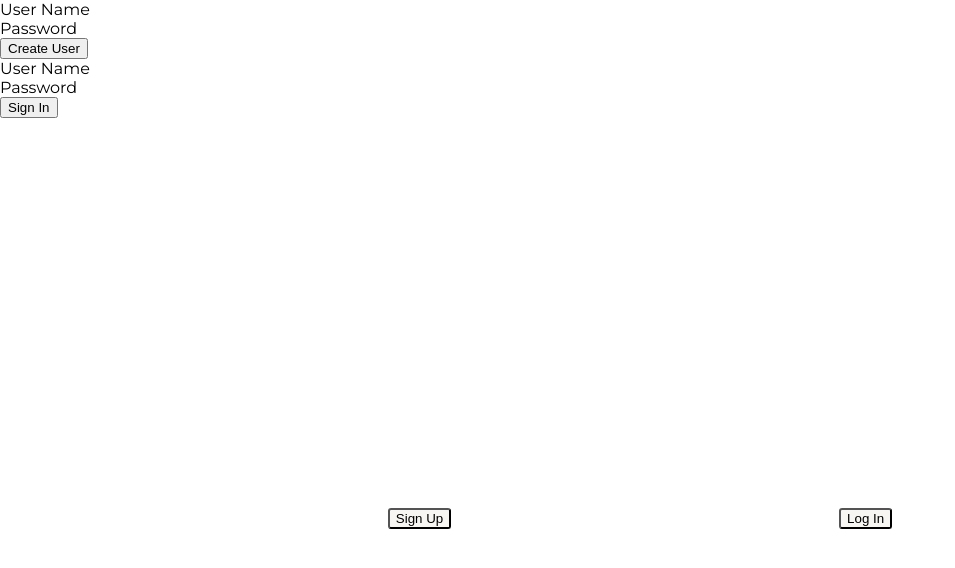
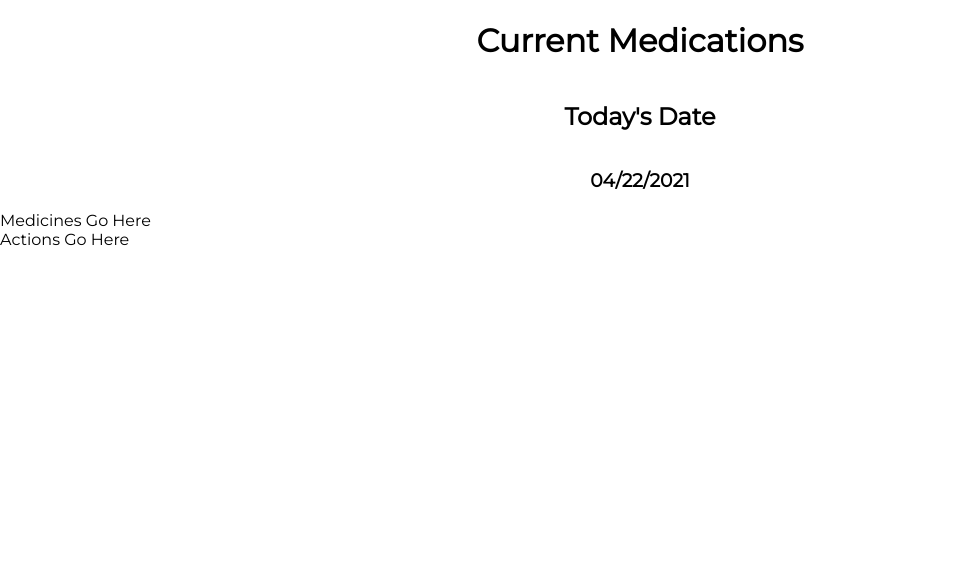
Before and after one commit to azharshahstl/Med-Master-Frontend, a React (Create React App) app: page / in a window 1280 px wide. Shown: the top 568 px of the page, without its empty margins (0-955 px from the left). Built offline with nearby package versions, Linux system fonts and the light colour scheme.

Commit message:
created folder for CurrentMedication and starting structure of component

```diff
--- a/src/App.js
+++ b/src/App.js
@@ -6,6 +6,7 @@ import './App.css';
 import HomePage from './HomePage/HomePage'
 import SignUpModal from './UI/Modals/SignUpModal'
 import LogInModal from './UI/Modals/LoginModal'
+import CurrentMedications from './CurrentMedications/CurrentMedications'
 
 class App extends React.Component {
 
@@ -30,9 +31,10 @@ class App extends React.Component {
   render () {
     return (
       <>
-        <SignUpModal />
+        <CurrentMedications />
+        {/* <SignUpModal />
         <LogInModal />
-        <HomePage signup={this.signUpHandler} login={this.logInHandler}/>
+        <HomePage signup={this.signUpHandler} login={this.logInHandler}/>  */}
 
       </>
     );
--- /dev/null
+++ b/src/CurrentMedications/CurrentMedications.js
@@ -0,0 +1,38 @@
+import React from 'react'
+
+const CurrentMedications = () => {
+    const currentDay = () => {
+        var today = new Date();
+        var dd = String(today.getDate()).padStart(2, '0');
+        var mm = String(today.getMonth() + 1).padStart(2, '0'); //January is 0!
+        var yyyy = today.getFullYear();
+
+        return mm + '/' + dd + '/' + yyyy;
+    }
+    return (
+        <div>
+            <div style={styles.currentMedHeader}>
+                <h1>Current Medications</h1>
+                <h2>Today's Date</h2>
+                <h3>{currentDay()}</h3>
+            </div>
+            <div>
+                Medicines Go Here
+            </div>
+            <div>
+                Actions Go Here
+            </div>
+        </div>
+    )
+}
+
+const styles = {
+    currentMedHeader: {
+        display: 'flex',
+        flexDirection: 'column',
+        alignItems: 'center',
+        height: '25%'
+    }
+}
+
+export default CurrentMedications
--- a/src/UI/Modals/LoginModal.js
+++ b/src/UI/Modals/LoginModal.js
@@ -1,5 +1,5 @@
 import React from 'react';
-import Backdrop from './BackDrop/BackDrop.module.css'
+import Backdrop from './Backdrop/BackDrop.module.css'
 
 const loginModal = (props) => {
 
```
